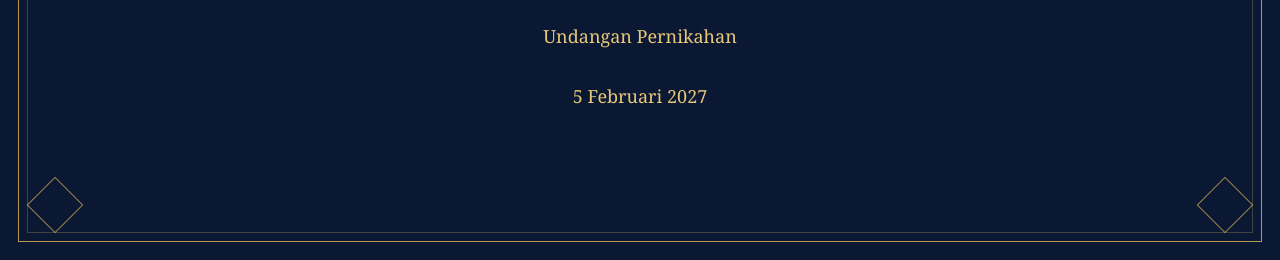
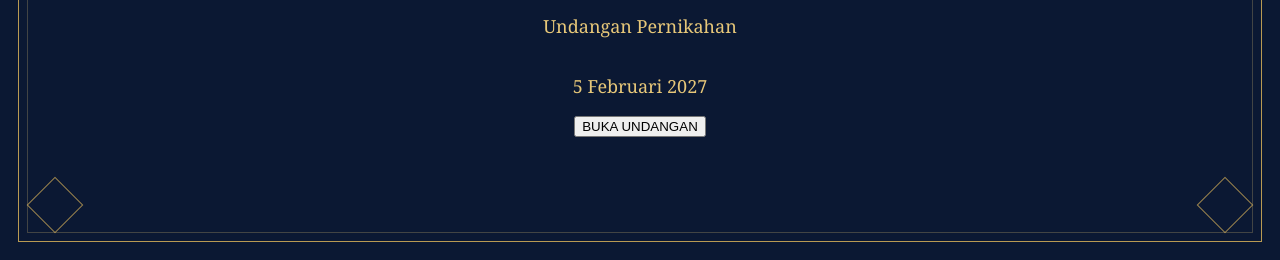
Before and after one commit to aaryan362/undangan-wiwi-ryan, a plain HTML site: page index.html in a window 1280 px wide. Shown: the part 540-800 px from the top of the page. Drawn offline with Linux system fonts and the light colour scheme.

Commit message:
Update index.html

```diff
--- a/index.html
+++ b/index.html
@@ -116,5 +116,7 @@ h2 {
     <p>Undangan Pernikahan</p>
     <p>5 Februari 2027</p>
 
+<button class="tombol-buka">BUKA UNDANGAN</button>
+
 </body>
 </html>
```
